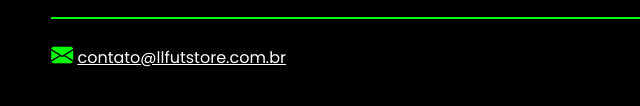
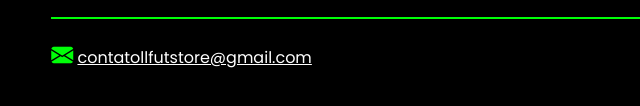
Before and after one commit to lucsvvieira/Loja-LLFutStore, a plain HTML site: page index.html in a window 1280 px wide. Shown: the part 3389-3495 px from the top of the page, 0-640 px from the left. Drawn offline with nearby package versions, Linux system fonts and the light colour scheme.

Commit message:
Alteração de e-mail para contato no rodapé da página

```diff
--- a/index.html
+++ b/index.html
@@ -199,7 +199,7 @@
 
             <div class="line-footer border">
                 <p><i class="bi bi-envelope-fill"></i> <a
-                        href="mailto:contato@llfutstore.com.br">contato@llfutstore.com.br</a></p>
+                        href="mailto:contato@llfutstore.com.br">contatollfutstore@gmail.com</a></p>
             </div> <!-- line-footer -->
         </div> <!-- interface -->
     </footer>
```
